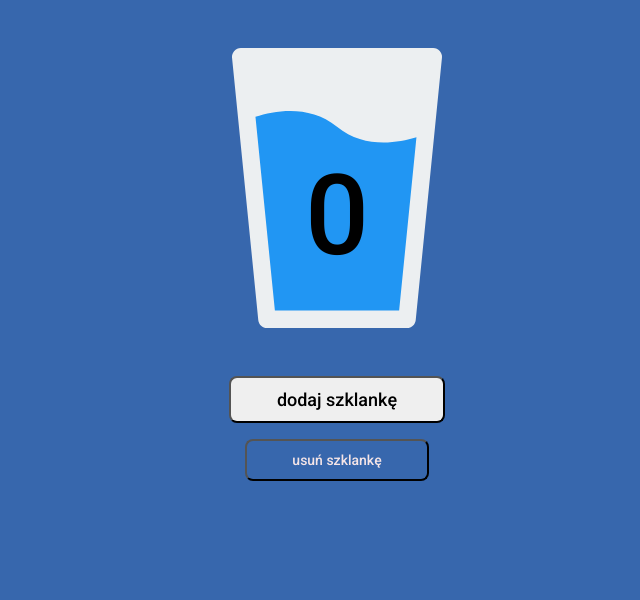
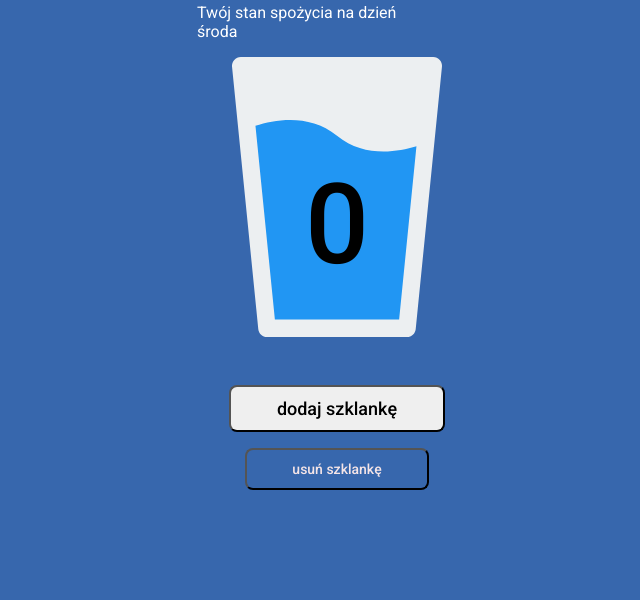
Before and after one commit to konradbujas/hydrapp, a website built with webpack: page src/pages/index.html in a window 1280 px wide. Shown: the part 200-800 px from the top of the page, without its empty margins (303-943 px from the left). Built offline with nearby package versions, Linux system fonts and the light colour scheme.

Commit message:
add welcome message with today state of

```diff
--- a/package.json
+++ b/package.json
@@ -44,6 +44,7 @@
     "websocket-extensions": "^0.1.4"
   },
   "dependencies": {
+    "moment": "^2.29.1",
     "normalize.css": "^8.0.1"
   }
 }
--- a/src/js/index.js
+++ b/src/js/index.js
@@ -1,12 +1,29 @@
 import '../scss/main.scss';
 
 // uncomment the lines below to enable PWA
-// import {registerSW} from './pwa.js';
-// registerSW();
+import {registerSW} from './pwa.js';
+registerSW();
 
 /* place your code below */
 
 console.log('HELLO 🚀')
+
+
+import moment from 'moment';
+import 'moment/locale/pl';
+console.log(moment);
+
+const todayDay =  moment().format('dddd');
+
+const todayPlaceholder = document.querySelector('.today--js');
+todayPlaceholder.innerHTML = todayDay;
+
+console.log(todayDay);
+
+
+
+
+
 
 const glassCounter = document.querySelector('.glass__counter--js');
 const buttonAdd = document.querySelector('.button--js');
--- a/src/pages/index.html
+++ b/src/pages/index.html
@@ -53,6 +53,7 @@
 
     <main class="app">
       <h1 class="app__title">hydrapp</h1>
+      <p class="app__welcome"> Twój stan spożycia na dzień</br><span class="app__today today--js"></span></p>
       <div class="glass">
         <span class="glass__counter glass__counter--js">0</span>
       </div>
--- a/src/scss/modules/app.scss
+++ b/src/scss/modules/app.scss
@@ -6,6 +6,9 @@
       font-size: 55px;
       line-height: 64px;
       text-align: center;
-      margin: 0 0 64px;
+      margin: 0 0 30px;
+    }
+    &__today{
+      margin: 0 0 12px;
     }
   }
```
Also changed, not shown: 1 other file.
